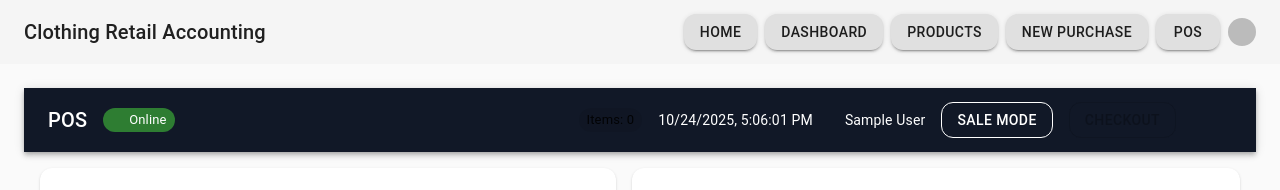
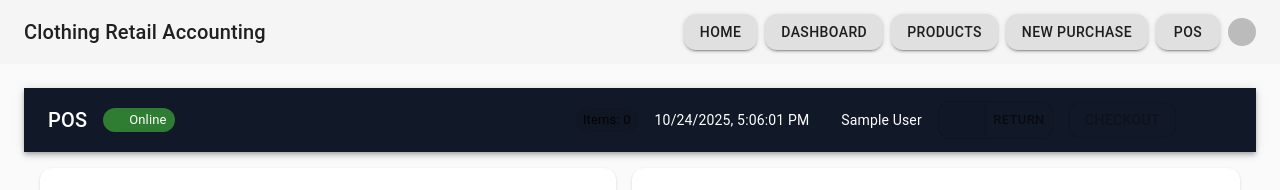
Before and after one commit to mhmdtshref/clothing-retail, a Next.js app: page /pos in a window 1280 px wide. Shown: the top 190 px of the page. Built offline with nearby package versions, Linux system fonts and the light colour scheme; no server answers; the database is empty; sample sign-in values are in the browser's storage; some icons are missing.

Commit message:
feat(pos): clearer mode toggle (Sale/Return) via ToggleButtonGroup; default Sale; highlight cart paper in Return mode; ensure Add enabled in Return mode

```diff
--- a/components/pos/POSShell.js
+++ b/components/pos/POSShell.js
@@ -1,7 +1,7 @@
 'use client';
 
 import * as React from 'react';
-import { AppBar, Toolbar, Typography, Box, Paper, Stack, IconButton, Chip, Button } from '@mui/material';
+import { AppBar, Toolbar, Typography, Box, Paper, Stack, IconButton, Chip, Button, ToggleButtonGroup, ToggleButton } from '@mui/material';
 import RefreshIcon from '@mui/icons-material/Refresh';
 import WifiIcon from '@mui/icons-material/Wifi';
 import WifiOffIcon from '@mui/icons-material/WifiOff';
@@ -142,9 +142,16 @@ export default function POSShell() {
           <Typography variant="body2">
             {user?.fullName || user?.primaryEmailAddress?.emailAddress || 'User'}
           </Typography>
-          <Button color={cart.mode === 'sale_return' ? 'warning' : 'inherit'} variant="outlined" onClick={() => cart.setMode(cart.mode === 'sale' ? 'sale_return' : 'sale')}>
-            {cart.mode === 'sale_return' ? 'Return Mode' : 'Sale Mode'}
-          </Button>
+          <ToggleButtonGroup
+            size="small"
+            exclusive
+            color={cart.mode === 'sale_return' ? 'warning' : 'primary'}
+            value={cart.mode}
+            onChange={(_e, val) => { if (val) cart.setMode(val); }}
+          >
+            <ToggleButton value="sale">Sale</ToggleButton>
+            <ToggleButton value="sale_return">Return</ToggleButton>
+          </ToggleButtonGroup>
           {!success && (
             <Button color="inherit" variant="outlined" disabled={!canCheckout || submitting} onClick={() => setCheckingOut(true)}>
               Checkout
@@ -174,7 +181,7 @@ export default function POSShell() {
         }}
       >
         <Box sx={{ height: '100%' }}>
-          <Paper sx={{ p: 2, height: '100%', display: 'flex', flexDirection: 'column' }}>
+          <Paper sx={{ p: 2, height: '100%', display: 'flex', flexDirection: 'column', ...(cart.mode === 'sale_return' ? { border: '1px solid', borderColor: 'warning.main', bgcolor: 'warning.light' } : {}) }}>
             <Typography variant="h6" gutterBottom>
               Catalog
             </Typography>
```
